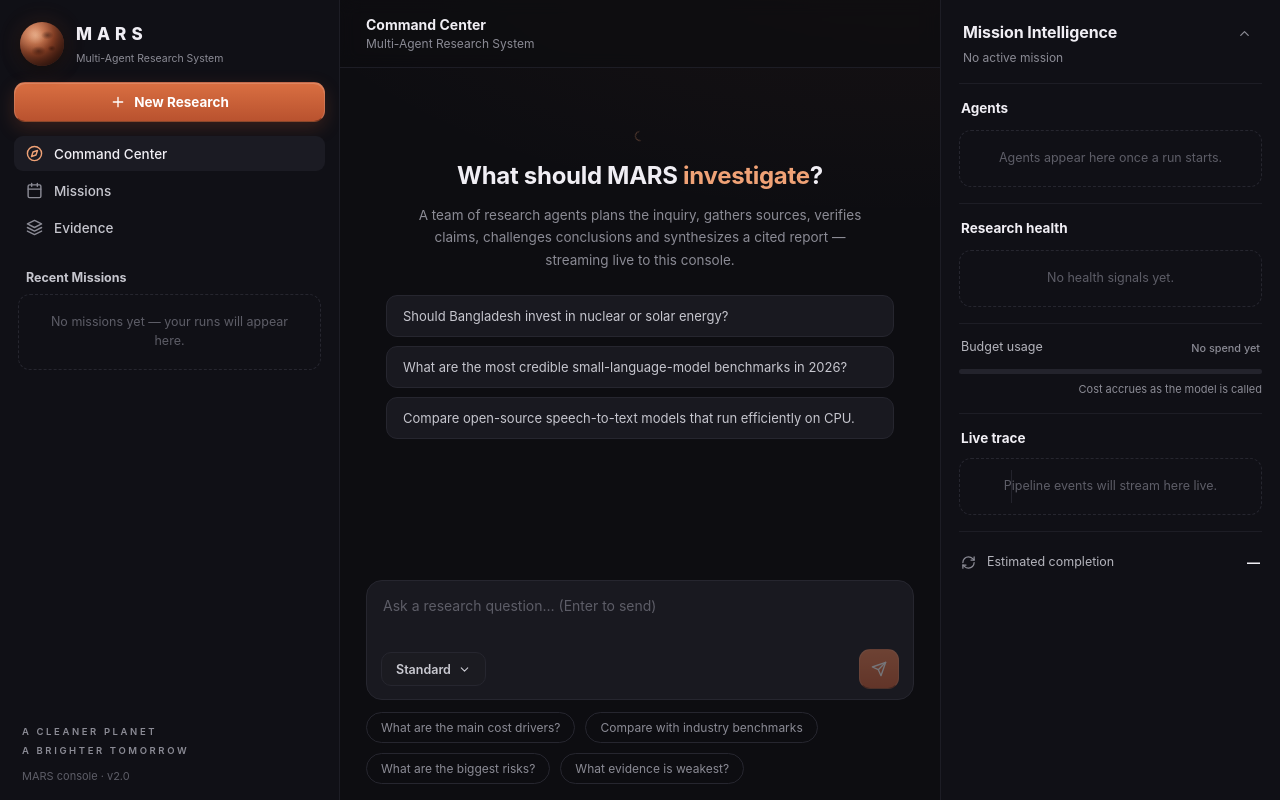
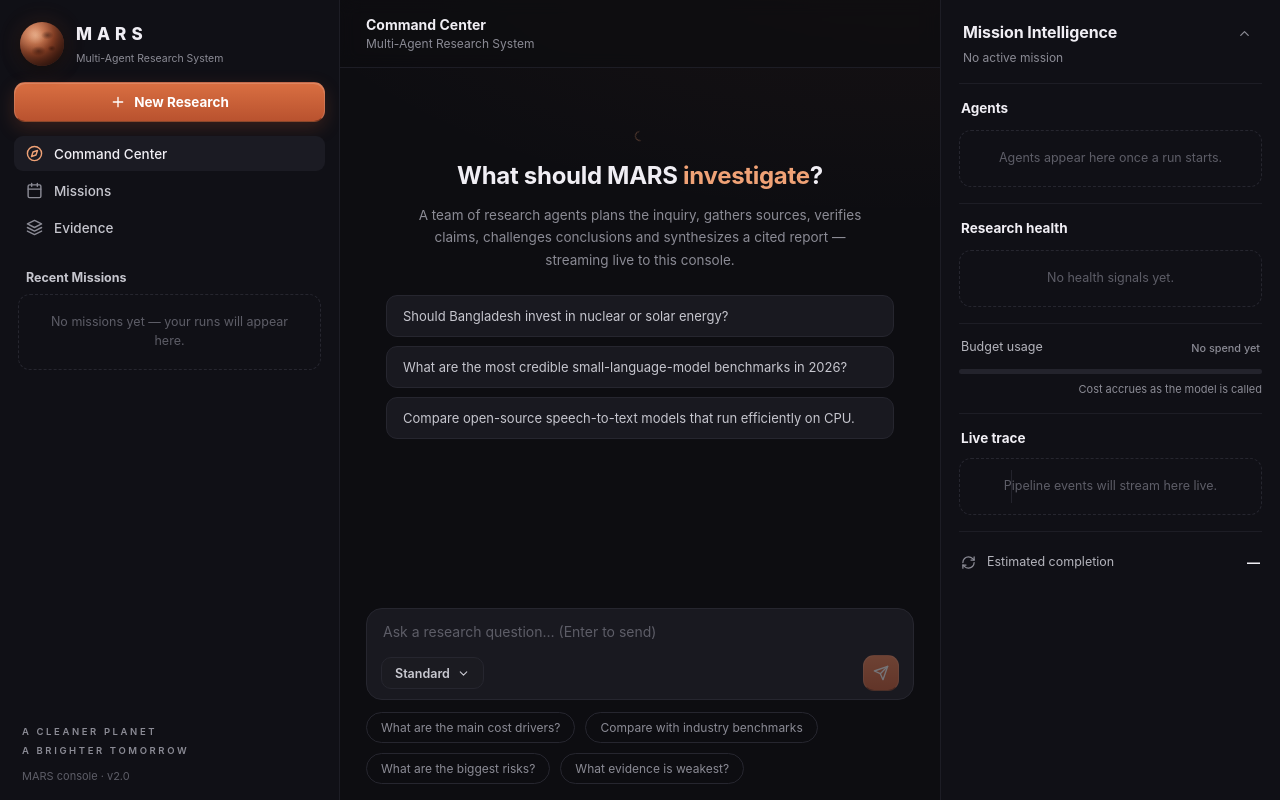
Before and after one commit to AdnanZamanNiloy/mars-ai, a React (Vite) app in the folder ui/: page / in a window 1280 px wide. Built offline with nearby package versions, Linux system fonts and the light colour scheme.

Commit message:
Slim composer height: single-line input, tighter toolbar

```diff
--- a/ui/src/components.css
+++ b/ui/src/components.css
@@ -251,21 +251,21 @@
 
 /* ---------- composer ---------- */
 
-.composer { background: var(--card); border: 1px solid var(--line); border-radius: 16px; padding: 12px 14px 10px; transition: border-color 0.15s; }
+.composer { background: var(--card); border: 1px solid var(--line); border-radius: 16px; padding: 10px 14px 8px; transition: border-color 0.15s; }
 .composer:focus-within { border-color: #3a3a45; }
 .composer textarea {
   display: block;
   width: 100%;
   background: transparent; border: 0; outline: 0; resize: none;
   color: var(--t1); font-family: inherit; font-size: 14px; line-height: 1.5;
-  padding: 2px; min-height: 40px; max-height: 140px;
+  padding: 2px; min-height: 28px; max-height: 140px;
 }
 .composer textarea::placeholder { color: var(--t4); }
-.composer-toolbar { display: flex; align-items: center; gap: 8px; margin-top: 10px; }
+.composer-toolbar { display: flex; align-items: center; gap: 8px; margin-top: 8px; }
 .toolbar-spacer { flex: 1; }
 .pill-btn {
   display: inline-flex; align-items: center; gap: 7px;
-  min-height: 34px; padding: 0 14px;
+  min-height: 32px; padding: 0 13px;
   border-radius: 10px;
   background: #1b1b21; border: 1px solid var(--line);
   color: #c9c9d1; font-size: 12.5px; font-weight: 600;
@@ -275,7 +275,7 @@
 .pill-btn:hover:not(:disabled) { border-color: #33333e; color: #fff; }
 .pill-btn:disabled { opacity: 0.45; cursor: not-allowed; }
 .send-btn {
-  width: 40px; height: 40px; flex: none;
+  width: 36px; height: 36px; flex: none;
   display: inline-flex; align-items: center; justify-content: center;
   border-radius: 11px;
   border: 1px solid rgba(255, 255, 255, 0.14);
--- a/ui/src/components/Composer.jsx
+++ b/ui/src/components/Composer.jsx
@@ -46,7 +46,7 @@ export default function Composer({
       <div className="composer">
         <textarea
           ref={areaRef}
-          rows={2}
+          rows={1}
           value={value}
           onChange={(e) => onChange(e.target.value)}
           onKeyDown={(e) => {
```
